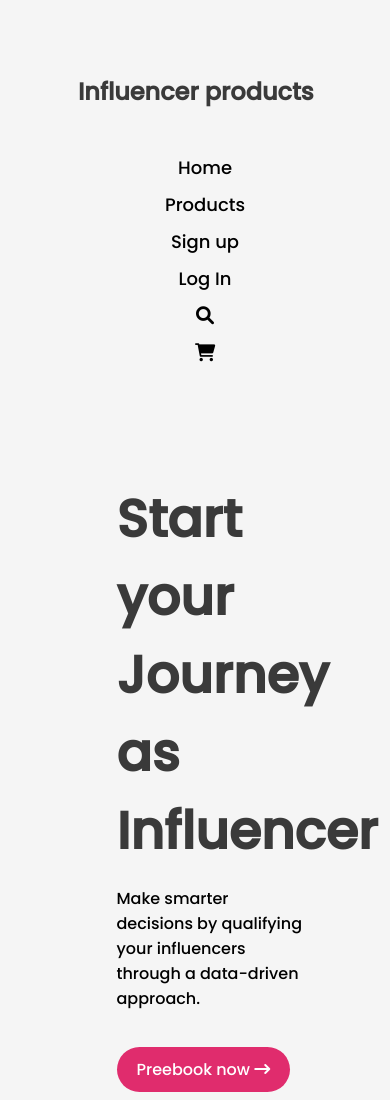
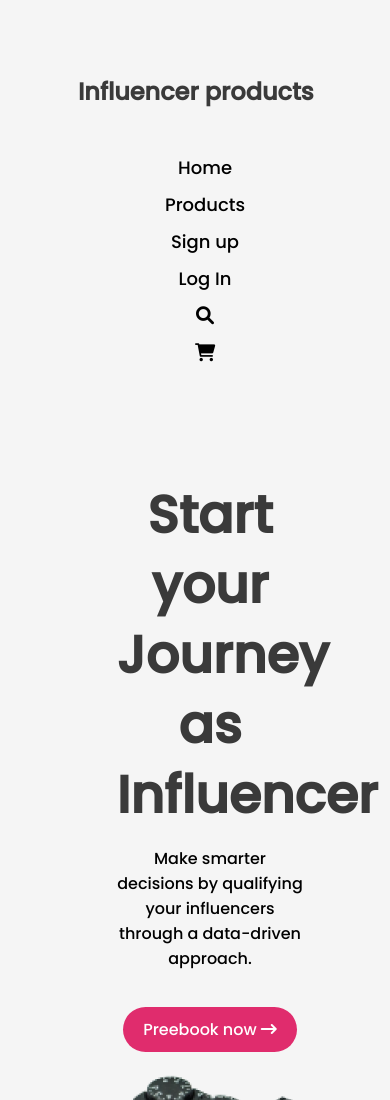
Before and after one commit to eliyasmah/influencer-gear, a plain HTML site: page index.html in a window 390 px wide. Shown: the top 1100 px of the page. Drawn offline with Linux system fonts and the light colour scheme.

Commit message:
heard work

```diff
--- a/style.css
+++ b/style.css
@@ -123,7 +123,7 @@ margin:50px;
      margin: 30px;
    padding-top: 15px;
    padding-bottom: 15px;
-   border-radius: 5px;
+   border-radius: 10px;
    box-shadow: 5px 5px 30px #8a6b6b;
  }
  .collection-banner img{
@@ -231,8 +231,8 @@ margin:50px;
        text-align: center;
        margin-right: 40px;
      }
-     .influencer-Journey h1{
-         line-height: normal;
+     .influencer-Journey{
+        text-align: center;
      }
  }
   /* tablate divice  */
@@ -240,7 +240,6 @@ margin:50px;
     .header-content {
         grid-template-columns: repeat(1, 1fr);
         flex-direction: column;
-
     }
 
     .collections{
```
Also changed, not shown: index.html (+1 -2 lines).
